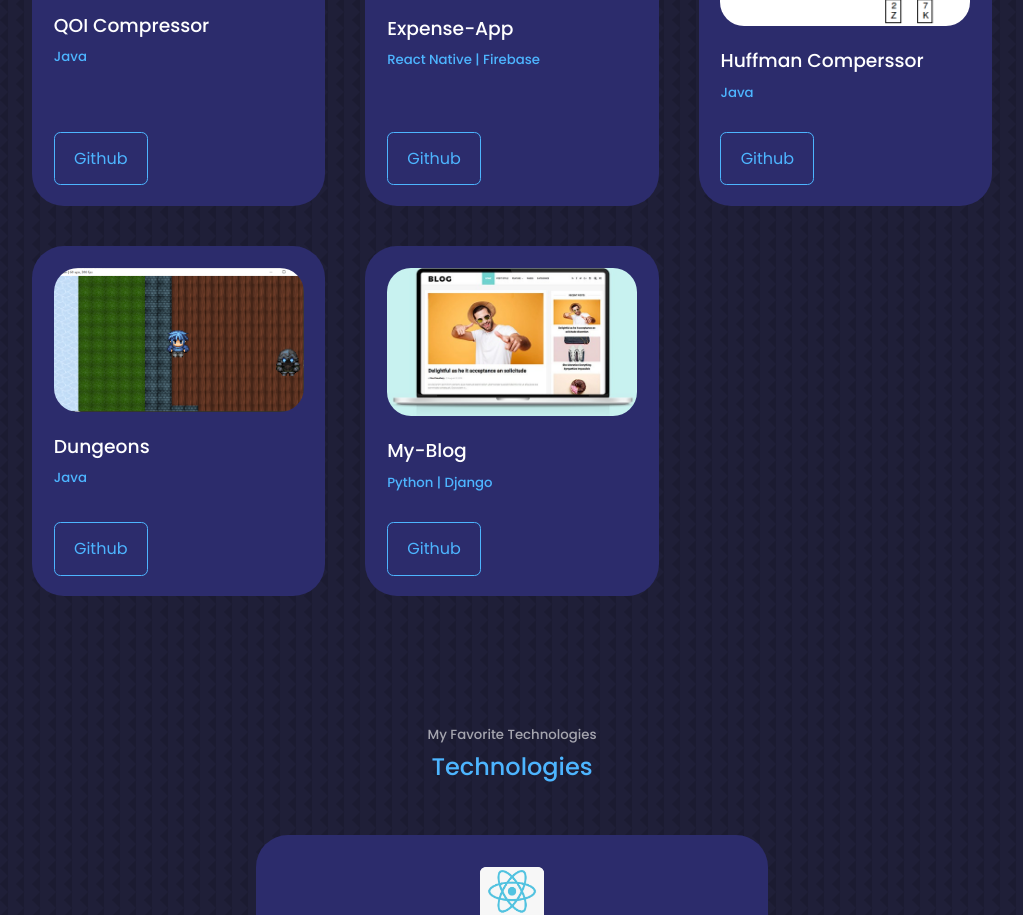
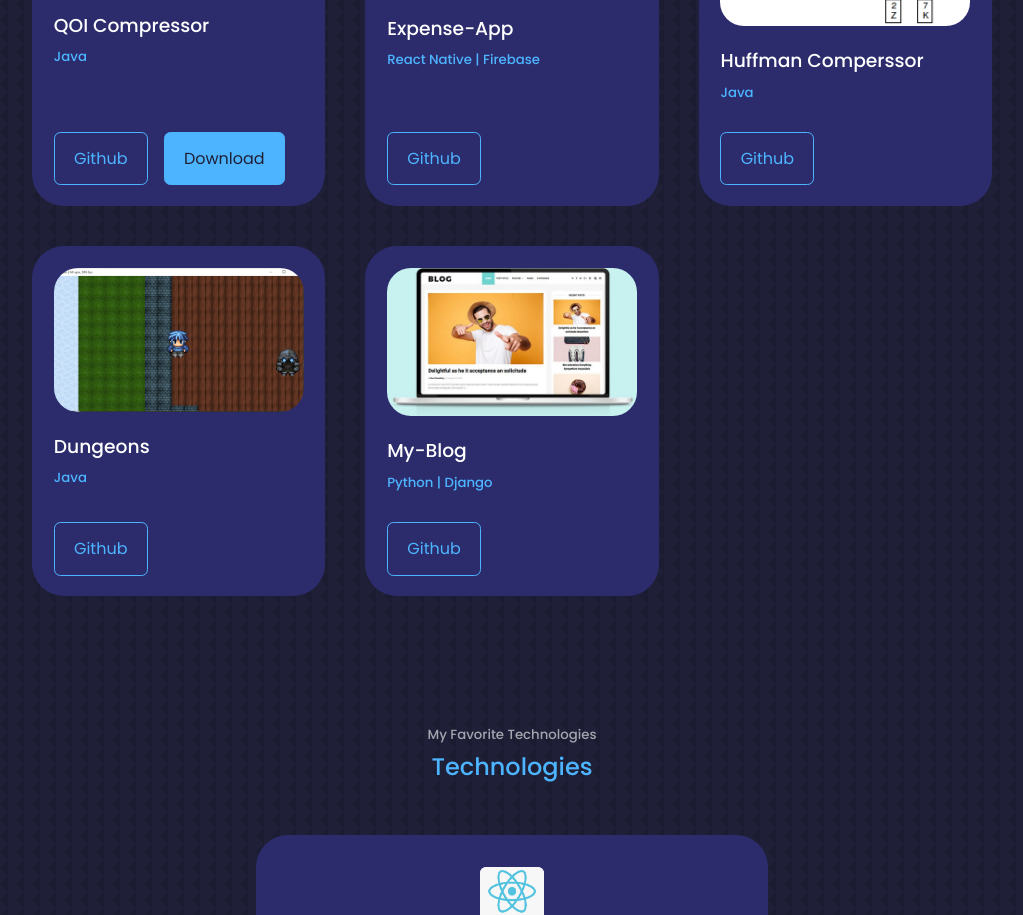
Before and after one commit to RoiYehezkel/Portfolio, a React (Create React App) app: page / in a window 1280 px wide. Shown: the part 2820-3735 px from the top of the page, without its empty margins (128-1151 px from the left). Built offline with nearby package versions, Linux system fonts and the light colour scheme.

Commit message:
qoi download file added

```diff
--- a/src/components/projects/Projects.js
+++ b/src/components/projects/Projects.js
@@ -38,7 +38,17 @@ function Projects() {
                     Demo
                   </a>
                 )}
-
+                {item.download && (
+                  <a
+                    href={item.download}
+                    download
+                    className="btn btn-primary"
+                    target="_blank"
+                    rel="noreferrer"
+                  >
+                    Download
+                  </a>
+                )}
                 {item.frontend && (
                   <a
                     href={item.frontend}
--- a/src/components/projects/projects.json
+++ b/src/components/projects/projects.json
@@ -27,6 +27,7 @@
     "image": "/assets/projects/qoi.png",
     "title": "QOI Compressor",
     "tech": "Java",
+    "download": "/assets/projects/QOICompressor.jar",
     "github": "https://github.com/RoiYehezkel/QOICompressor"
   },
   {
```
Also changed, not shown: 1 other file (tests, documents, lock files or other folders).
